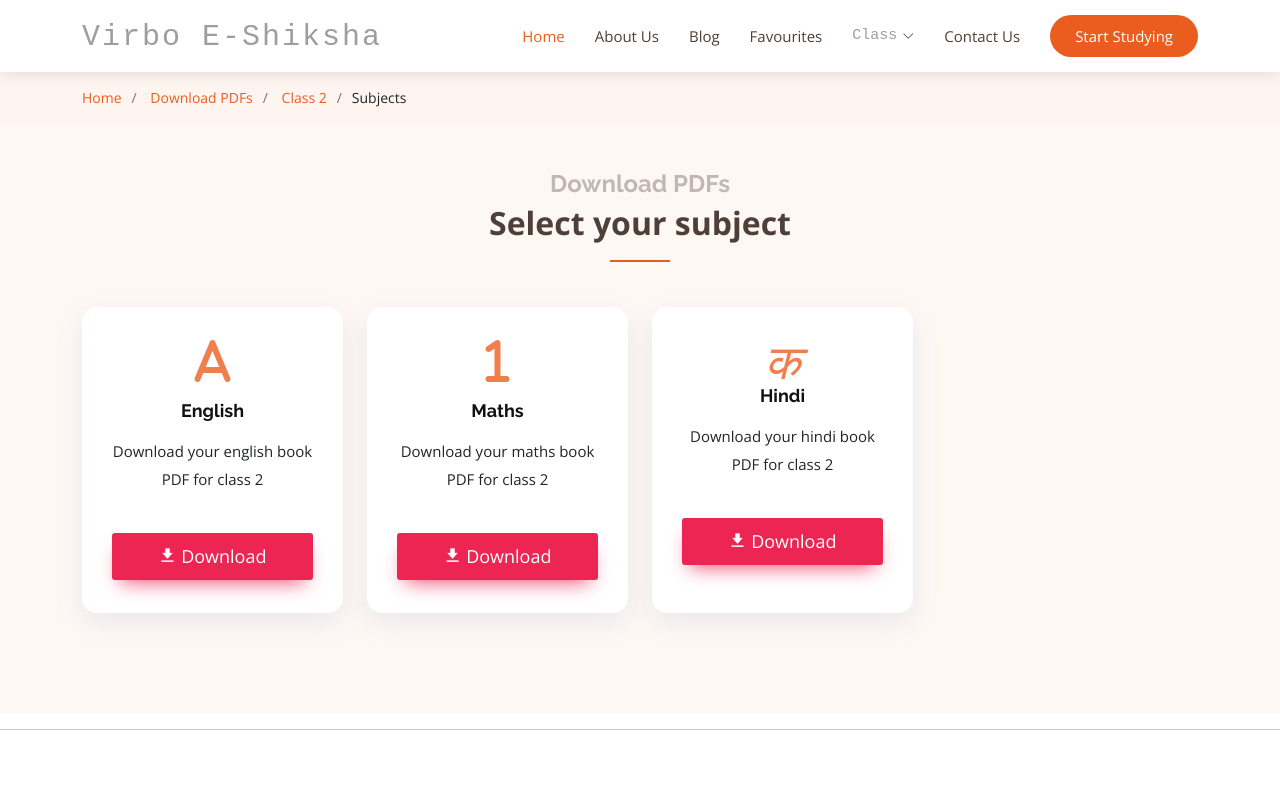
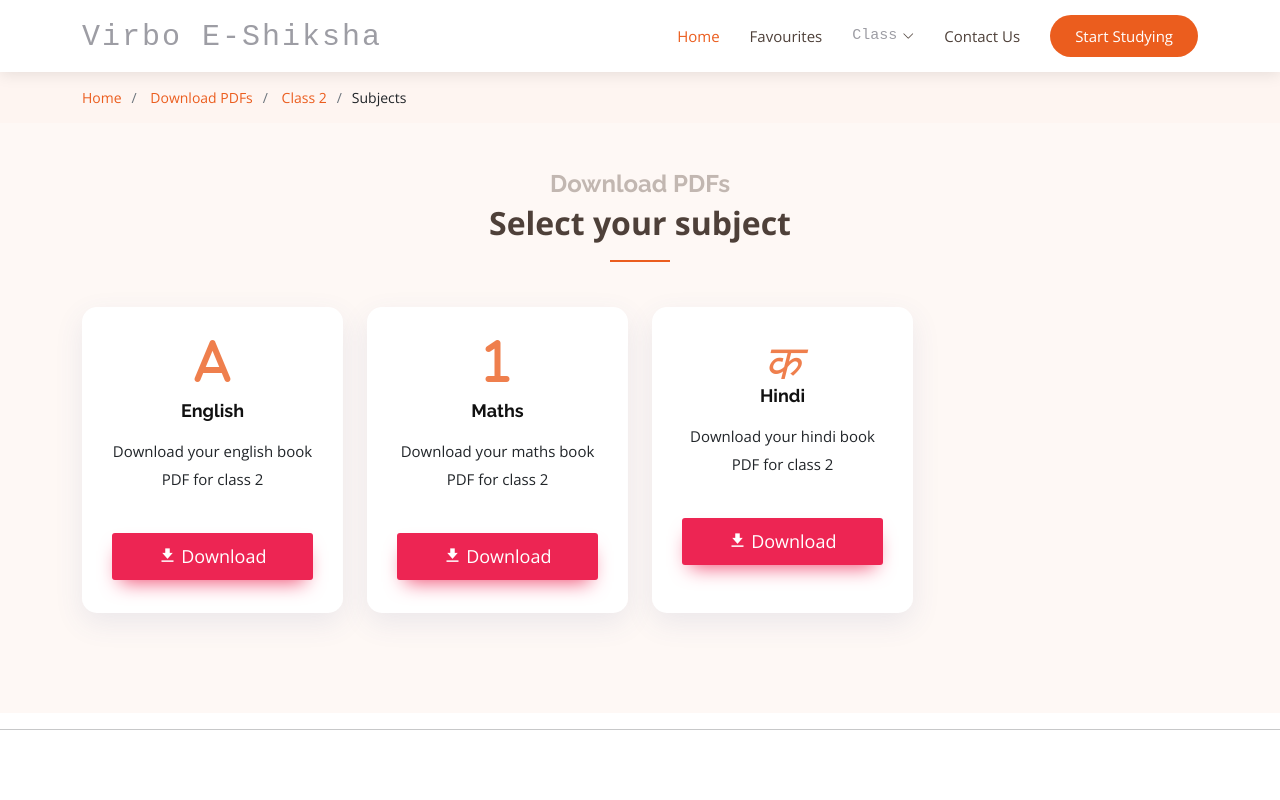
Before and after one commit to VIRBOLLC/Virbo-E-Shiksh, a plain HTML site: page class2.html in a window 1280 px wide. Shown: the top 800 px of the page. Drawn offline with nearby package versions, Linux system fonts and the light colour scheme; some packages are replaced by stand-ins of ours; a script that the page names is missing.

Commit message:
Update class2.html

```diff
--- a/class2.html
+++ b/class2.html
@@ -35,8 +35,6 @@
       <nav id="navbar" class="navbar">
         <ul>
           <li><a class="nav-link scrollto active" href="#hero">Home</a></li>
-          <li><a class="nav-link scrollto" href="about.html">About Us</a></li>
-          <li><a class="nav-link scrollto" href="blog.html">Blog</a></li>
           <li><a class="nav-link scrollto" href="favourites.html">Favourites</a></li>
           <li class="dropdown"><a href="#"><span>Class</span> <i class="bi bi-chevron-down"></i></a>
             <ul>
```
